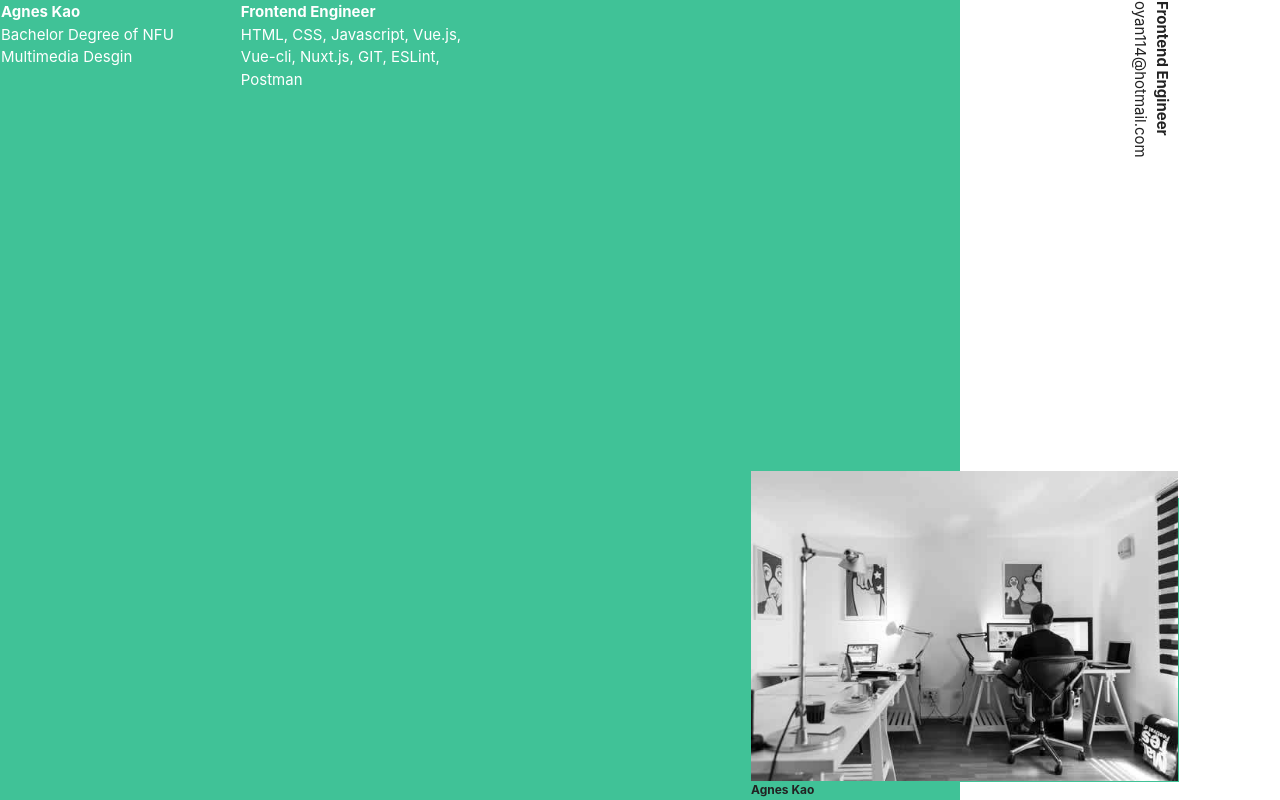
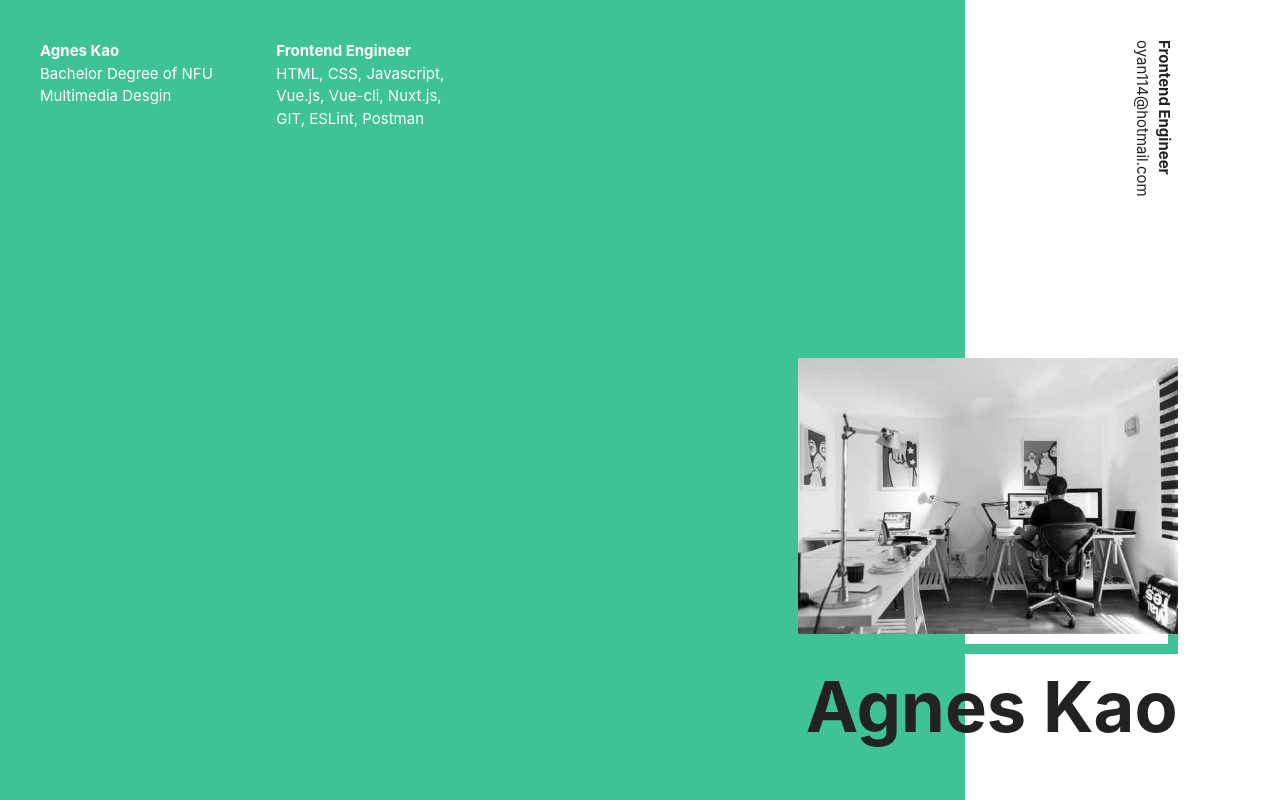
Before and after one commit to tzuchienkao/about-react, a React (Create React App) app: page / in a window 1280 px wide. Built offline with nearby package versions, Linux system fonts and the light colour scheme.

Commit message:
landing page css refactor

```diff
--- a/src/index.scss
+++ b/src/index.scss
@@ -64,6 +64,7 @@ nav,
       padding-left: space-size(40);
       display: grid;
       grid-template-columns: repeat(4, 0.25fr);
+      grid-template-rows: minmax(min-content, max-content);
       grid-auto-flow: column;
       gap: space-size(40);
     }
@@ -79,25 +80,31 @@ nav,
     }
   }
   .keyvisual {
-    @apply w-1/3 text-left absolute;
-    font-size: font-size(80, 1920);
+    @apply w-1/3 text-right absolute;
+    font-size: 5.5vw;
+    // font-size: font-size(80, 1920);
     color: $dark;
     right: 8%;
     bottom: space-size(40);
+    display: grid;
+    justify-content: flex-end;
     &__photo {
       @apply w-full relative;
+      max-width: 50vh;
+      max-height: 100%;
       z-index: 1;
+      justify-self: flex-end;
       &:after {
-        @apply absolute block;
+        @apply absolute right-0 bottom-0 block;
         width: inherit;
         height: calc(100% - 2.083vw);
-        right: space-size(20) * -1;
-        bottom: space-size(10) * -1;
         border: space-size(10) solid $primary;
         content: '';
       }
       img {
         @extend .keyvisual__photo;
+        margin-left: -20px;
+        margin-bottom: 20px;
       }
     }
   }
--- a/src/style/variables.module.scss
+++ b/src/style/variables.module.scss
@@ -12,33 +12,36 @@ $vw-context: 1440;
 $fontDefaultsize: 1;
 
 @function space-size($size) {
+  // TODO: RWD
+  @return $size * 1px;
   // base on width: 1440
-  $result: calc(($size) / $vw-context) * 1vw;
-  @if $result < 1 {
-    @return 1px;
-  }
-  @return $result;
+  // $result: calc(($size) / $vw-context) * 1vw;
+  // @if $result < 1 {
+  //   @return 1px;
+  // }
+  // @return $result;
 }
 @function font-size($size: $fontDefaultsize, $vw: $vw-context) {
   // TODO: RWD font
+  @return $size * 1px;
   // base on width: 1440
-  $result: calc(($size) / $vw);
-  @if $result < 12 {
-    @if (($size * 1px) == $xxl) {
-      @if ($result < calc(($xxl) / $vw)) {
-        @return $xxl * 1px;
-      }
-      @return 18px;
-    } @else if (($size * 1px) == $h6) {
-      @return 15px;
-    } @else if (($size * 1px) == $p) {
-      @return 14px;
-    } @else {
-      @return 12px;
-    }
-  } @else {
-    @return $result;
-  }
+  // $result: calc(($size) / $vw);
+  // @if $result < 12 {
+  //   @if (($size * 1px) == $xxl) {
+  //     @if ($result < calc(($xxl) / $vw)) {
+  //       @return $xxl * 1px;
+  //     }
+  //     @return 18px;
+  //   } @else if (($size * 1px) == $h6) {
+  //     @return 15px;
+  //   } @else if (($size * 1px) == $p) {
+  //     @return 14px;
+  //   } @else {
+  //     @return 12px;
+  //   }
+  // } @else {
+  //   @return $result;
+  // }
 }
 
 :export {
```
